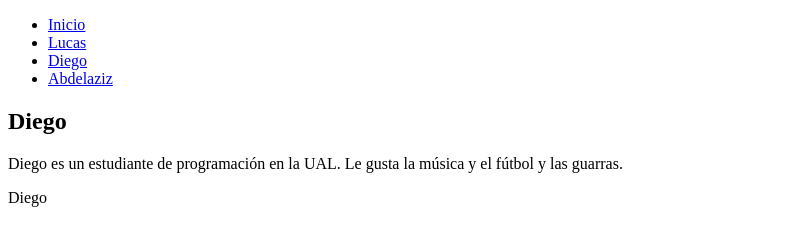
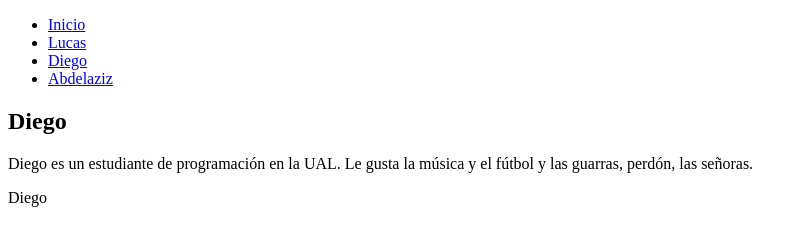
Before and after one commit to ualhmis2024-erdielu23/ualhmis2024-erdielu.github.io, a plain HTML site: page html/diego.html in a window 1280 px wide. Shown: the whole page, without its empty margins (0-807 px from the left). Drawn offline with Linux system fonts and the light colour scheme.

Commit message:
akalalalala

```diff
--- a/html/diego.html
+++ b/html/diego.html
@@ -20,7 +20,7 @@
     <main>
         <section>
             <h1>Diego</h1>
-            <p>Diego es un estudiante de programación en la UAL. Le gusta la música y el fútbol y las guarras.</p>
+            <p>Diego es un estudiante de programación en la UAL. Le gusta la música y el fútbol y las guarras, perdón, las señoras.</p>
         </section>
     </main>
 
```
